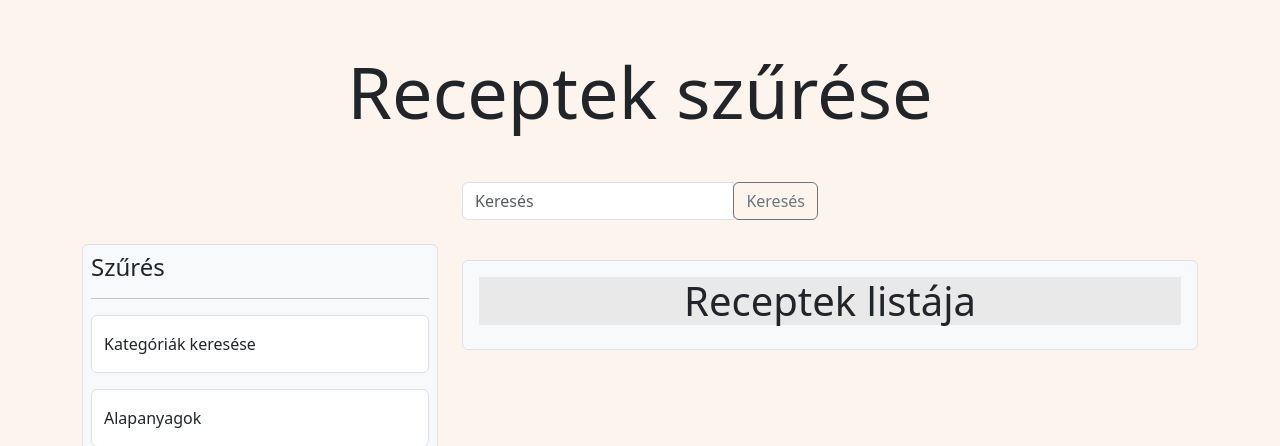
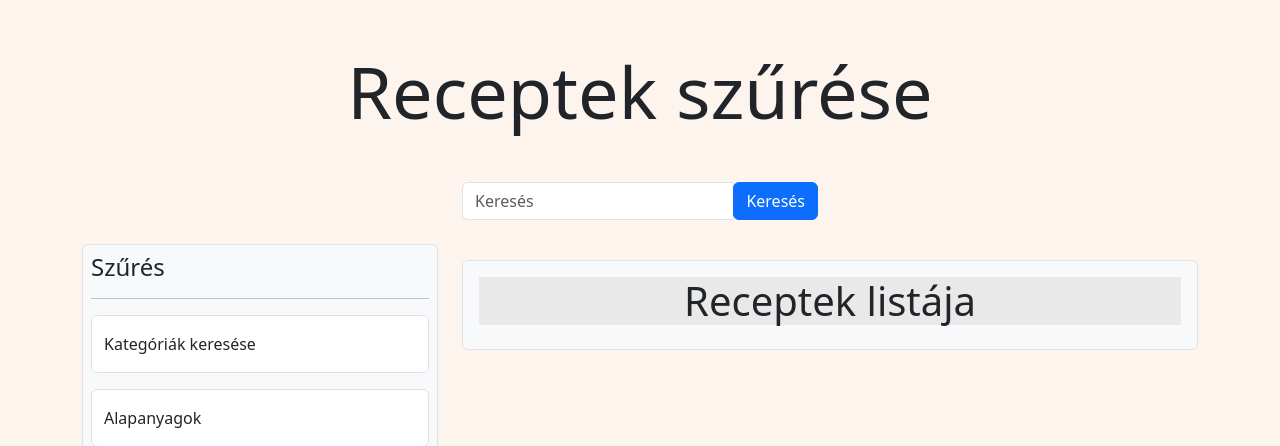
Before and after one commit to SzucsDani1/Vizsgaremek, a PHP site: page /receptekoldal.php in a window 1280 px wide. Shown: the part 75-521 px from the top of the page. Run offline with PHP 8.4, Linux system fonts and the light colour scheme.

Commit message:
keresés gomb átszínezése

```diff
--- a/fooldal/fooldal.php
+++ b/fooldal/fooldal.php
@@ -70,7 +70,7 @@
           <div class="input-group">
             <input type="text" class="form-control" id="text_kereses" placeholder="Keresés" aria-label="Recept">
             <div class="input-group-append">
-              <button class="btn btn-warning" id="button_kereses" type="button">Keresés</button>
+              <button class="btn btn-primary" id="button_kereses" type="button">Keresés</button>
             </div>
           </div>
         </div>
--- a/receptekoldal/receptekoldal.php
+++ b/receptekoldal/receptekoldal.php
@@ -75,7 +75,7 @@
           <div class="input-group">
             <input type="text" class="form-control" id="text_kereses" placeholder="Keresés" aria-label="Recept">
             <div class="input-group-append">
-              <button class="btn btn-outline-secondary" id="button_kereses" type="button">Keresés</button>
+              <button class="btn btn-primary" id="button_kereses" type="button">Keresés</button>
             </div>
           </div>
         </div>
```
